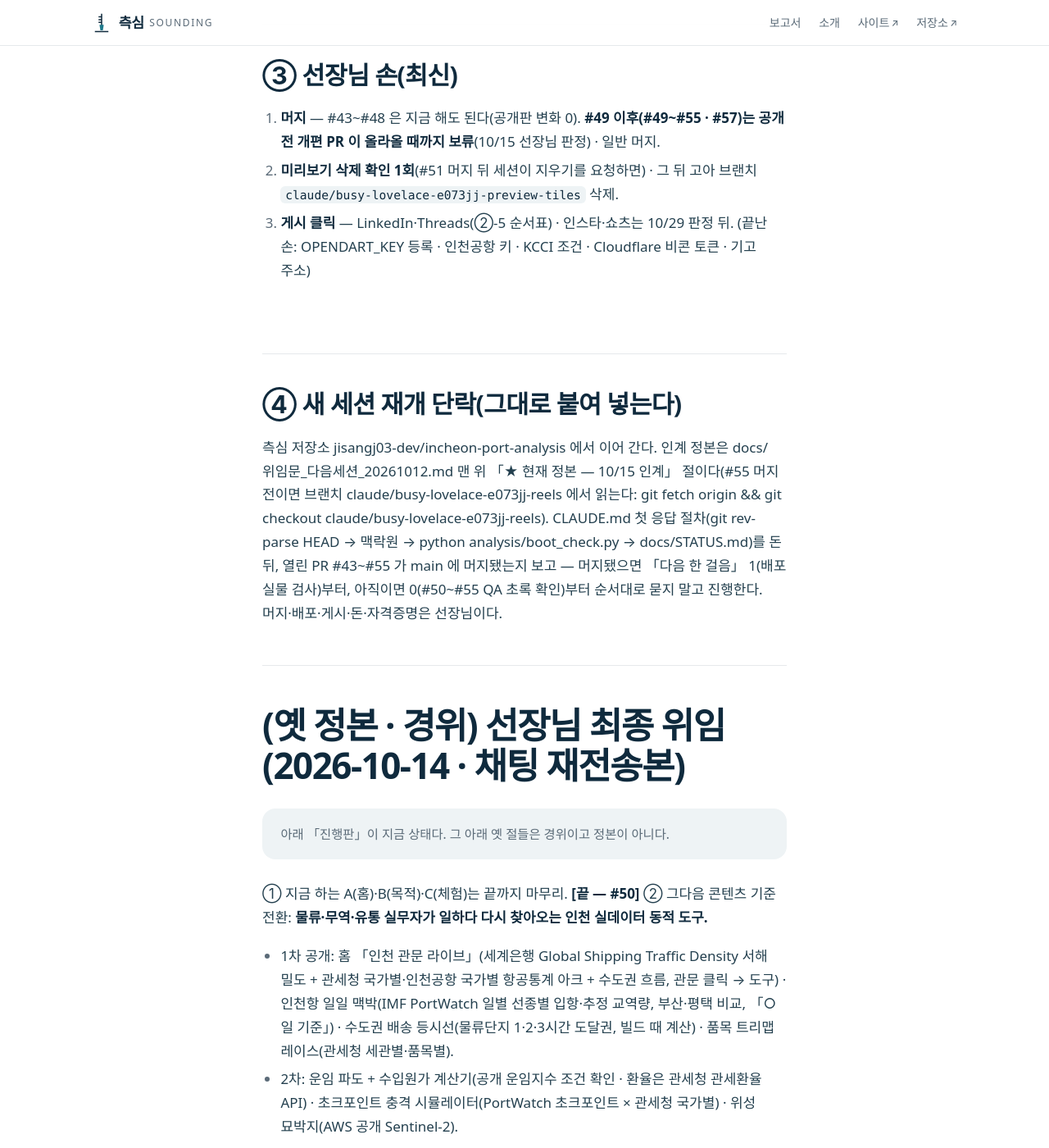
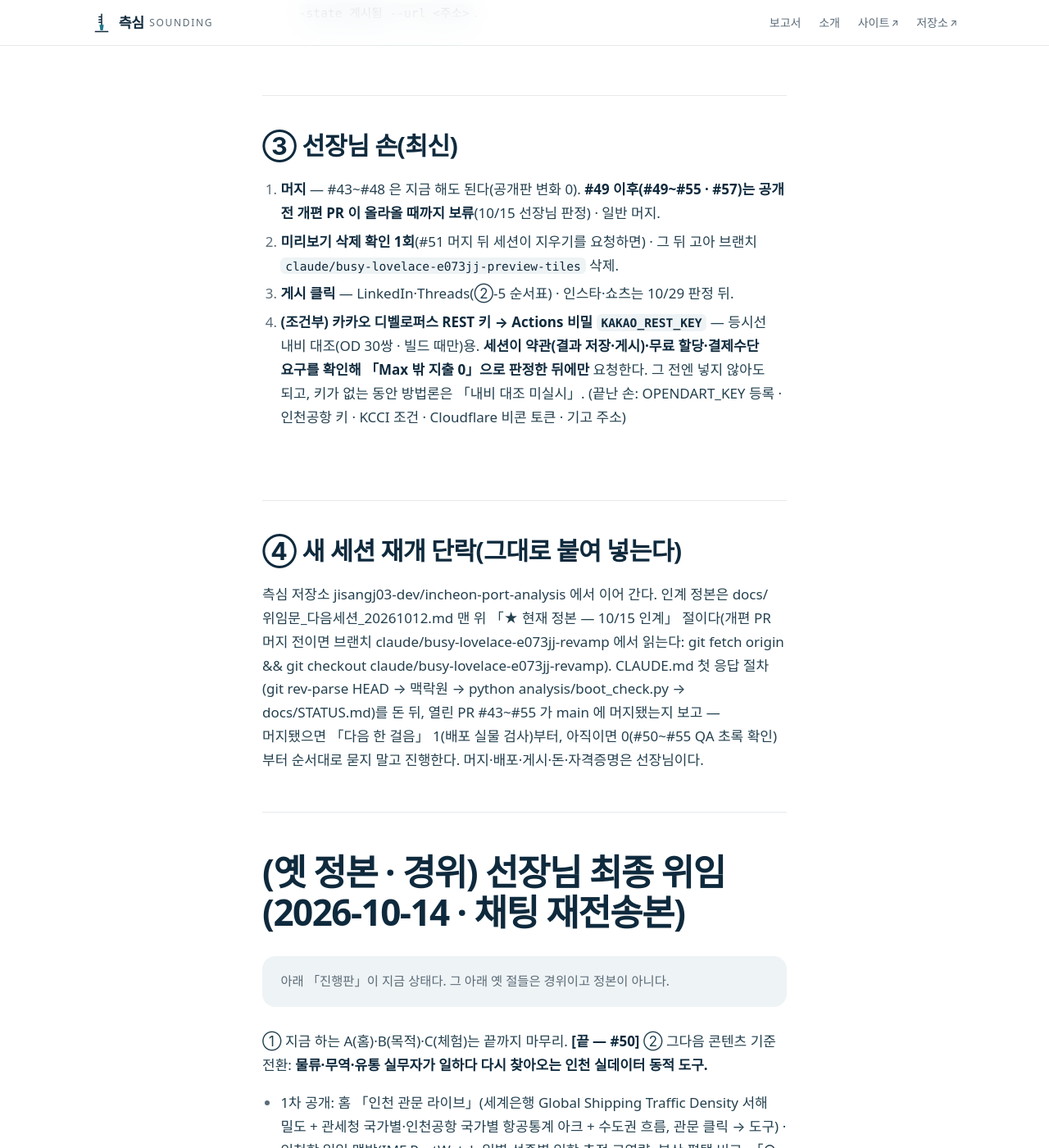
Before and after one commit to jisangj03-dev/incheon-port-analysis, a Jekyll site: the page built from docs/위임문_다음세션_20261012.md, in a window 1280 px wide and 1400 px high, scrolled down 3656 px. Shown: the whole window at 82% size. Built offline with Jekyll 4.4.1, drawn with Linux system fonts in a browser that asks for light colours; some web fonts are replaced; our own code applies the rules of GitHub Pages for plain Markdown files; some of the changed text lies outside the part shown.

Commit message:
선커밋 정정 — 등시선 대조: TomTom 취소 → ITS 공공 소통정보(Actions) + 카카오모빌리티 길찾기(키·약관·할당 조건) · 키 없으면 「내비 대조 미실시」
Co-Authored-By: Claude Opus 5.5 <noreply@anthropic.com>
Claude-Session: https://claude.ai/code/session_01L59oEoiMW7KHoJRFFkcN4Q

```diff
--- a/docs/위임문_다음세션_20261012.md
+++ b/docs/위임문_다음세션_20261012.md
@@ -15,7 +15,7 @@
 - **홈 히어로 겹침**(채팅 검수 1536×640): #50 `10d54a6` 에서 고침 · 시험 `tests/hero.spec.mjs`(1280·1440·1536 × 640·720·900). CI 에서 홈 지도 움직임이 주 스레드를 막아 시험이 시간 초과 → 동작 줄이기 + 시간 늘림으로 고치는 중(아래 「다음 한 걸음」 0).
 
 ## ② 다음 한 걸음(순서대로 · 성공/폐기 기준)
-**★ 맨 앞 — 공개 전 개편(10/15 선장님 판정 · 최우선)**: 기준 선커밋 = `docs/측심_공개전개편_판정기준_선커밋_20261015.md`(브랜치 `claude/busy-lovelace-e073jj-revamp` · #57 위 · 3c2e935). **#49 이후 머지는 개편 PR 이 올라올 때까지 보류**(#43~#48 은 먼저 머지돼도 된다). 순서 **P0**(홈·지도·따라가기·선박 리플레이 로드 즉시 자동 재생 · 만지면 멈췄다 6초 뒤 다시 · 동작 줄이기만 예외 · 모바일 90 은 첫 장면을 가볍게 · 첫 화면 수도권 확대/「아시아」 단추 · 수도권 물류 점·고속도로 화물 입자 굵기=양(추정 표기)) → **P1** ⑤ 뉴스레터 차단 → ② 수입원가(정렬 · HS 관세율 자동 · 개소세 등 · 원 미만 규칙 · 신고일 주 환율 · 표본 3건 원 단위 시험) → ① 등시선(시간대 실측 속도 · 화물차 · 상하차 · OD 30쌍 대조 — 대조값은 채팅이 TomTom 으로) → ③ 초크포인트(해상분만 · 항로 규칙 · HS · 우회 일수·운임) → ④ 묘박지(S1 SAR 검출 · 척수 그래프 · 크로스페이드) → **P2** 범위 「수도권 물류·무역·유통」 + 목적 「사업」(문의 = mailto). 단계별 PR · 끝나면 미리보기 같은 주소 갱신 · 채팅에 단계별 한 줄. 진행 상황은 아래 「개편 진행판」 한 줄씩.
+**★ 맨 앞 — 공개 전 개편(10/15 선장님 판정 · 최우선)**: 기준 선커밋 = `docs/측심_공개전개편_판정기준_선커밋_20261015.md`(브랜치 `claude/busy-lovelace-e073jj-revamp` · #57 위 · 3c2e935). **#49 이후 머지는 개편 PR 이 올라올 때까지 보류**(#43~#48 은 먼저 머지돼도 된다). 순서 **P0**(홈·지도·따라가기·선박 리플레이 로드 즉시 자동 재생 · 만지면 멈췄다 6초 뒤 다시 · 동작 줄이기만 예외 · 모바일 90 은 첫 장면을 가볍게 · 첫 화면 수도권 확대/「아시아」 단추 · 수도권 물류 점·고속도로 화물 입자 굵기=양(추정 표기)) → **P1** ⑤ 뉴스레터 차단 → ② 수입원가(정렬 · HS 관세율 자동 · 개소세 등 · 원 미만 규칙 · 신고일 주 환율 · 표본 3건 원 단위 시험) → ① 등시선(시간대 실측 속도 · 화물차 · 상하차 · OD 30쌍 대조 — [10/15 정정] TomTom 취소 · 속도 = ITS 공공 소통정보 Actions 수집 · 대조 = 카카오모빌리티 길찾기 API 빌드 때만(선장님 REST 키 Actions 비밀 조건 · 약관·무료 할당·결제수단 먼저 확인 · 막히면 오차 통계만 · 키 없으면 「내비 대조 미실시」)) → ③ 초크포인트(해상분만 · 항로 규칙 · HS · 우회 일수·운임) → ④ 묘박지(S1 SAR 검출 · 척수 그래프 · 크로스페이드) → **P2** 범위 「수도권 물류·무역·유통」 + 목적 「사업」(문의 = mailto). 단계별 PR · 끝나면 미리보기 같은 주소 갱신 · 채팅에 단계별 한 줄. 진행 상황은 아래 「개편 진행판」 한 줄씩.
 - 개편 진행판: (10/15) 선커밋 3c2e935 · P0 착수.
 
 0. **[끝 · 10/15 09:37] QA 전부 초록** — #50 ad9c0aa · #51 72a056b · #52 16461f2 · #53 b7ec66d · #54 daf28b2 · #55 2df64b3 · #57 e2c6813(따라가기 시험 대응을 #50 으로 옮기고 hero 시험 CI 시간 초과를 고친 뒤). 그 뒤 봇 커밋으로 빨강이 되면 가장 아래 브랜치에서 고쳐 위로 합친다.
@@ -35,10 +35,11 @@
 1. **머지** — #43~#48 은 지금 해도 된다(공개판 변화 0). **#49 이후(#49~#55 · #57)는 공개 전 개편 PR 이 올라올 때까지 보류**(10/15 선장님 판정) · 일반 머지.
 2. **미리보기 삭제 확인 1회**(#51 머지 뒤 세션이 지우기를 요청하면) · 그 뒤 고아 브랜치 `claude/busy-lovelace-e073jj-preview-tiles` 삭제.
 3. **게시 클릭** — LinkedIn·Threads(②-5 순서표) · 인스타·쇼츠는 10/29 판정 뒤.
+4. **(조건부) 카카오 디벨로퍼스 REST 키 → Actions 비밀 `KAKAO_REST_KEY`** — 등시선 내비 대조(OD 30쌍 · 빌드 때만)용. **세션이 약관(결과 저장·게시)·무료 할당·결제수단 요구를 확인해 「Max 밖 지출 0」으로 판정한 뒤에만** 요청한다. 그 전엔 넣지 않아도 되고, 키가 없는 동안 방법론은 「내비 대조 미실시」.
 (끝난 손: OPENDART_KEY 등록 · 인천공항 키 · KCCI 조건 · Cloudflare 비콘 토큰 · 기고 주소)
 
 ## ④ 새 세션 재개 단락(그대로 붙여 넣는다)
-측심 저장소 jisangj03-dev/incheon-port-analysis 에서 이어 간다. 인계 정본은 docs/위임문_다음세션_20261012.md 맨 위 「★ 현재 정본 — 10/15 인계」 절이다(#55 머지 전이면 브랜치 claude/busy-lovelace-e073jj-reels 에서 읽는다: git fetch origin && git checkout claude/busy-lovelace-e073jj-reels). CLAUDE.md 첫 응답 절차(git rev-parse HEAD → 맥락원 → python analysis/boot_check.py → docs/STATUS.md)를 돈 뒤, 열린 PR #43~#55 가 main 에 머지됐는지 보고 — 머지됐으면 「다음 한 걸음」 1(배포 실물 검사)부터, 아직이면 0(#50~#55 QA 초록 확인)부터 순서대로 묻지 말고 진행한다. 머지·배포·게시·돈·자격증명은 선장님이다.
+측심 저장소 jisangj03-dev/incheon-port-analysis 에서 이어 간다. 인계 정본은 docs/위임문_다음세션_20261012.md 맨 위 「★ 현재 정본 — 10/15 인계」 절이다(개편 PR 머지 전이면 브랜치 claude/busy-lovelace-e073jj-revamp 에서 읽는다: git fetch origin && git checkout claude/busy-lovelace-e073jj-revamp). CLAUDE.md 첫 응답 절차(git rev-parse HEAD → 맥락원 → python analysis/boot_check.py → docs/STATUS.md)를 돈 뒤, 열린 PR #43~#55 가 main 에 머지됐는지 보고 — 머지됐으면 「다음 한 걸음」 1(배포 실물 검사)부터, 아직이면 0(#50~#55 QA 초록 확인)부터 순서대로 묻지 말고 진행한다. 머지·배포·게시·돈·자격증명은 선장님이다.
 
 ---
 
```
Also changed, not shown: docs/측심_공개전개편_판정기준_선커밋_20261015.md (+1 -1 lines).
